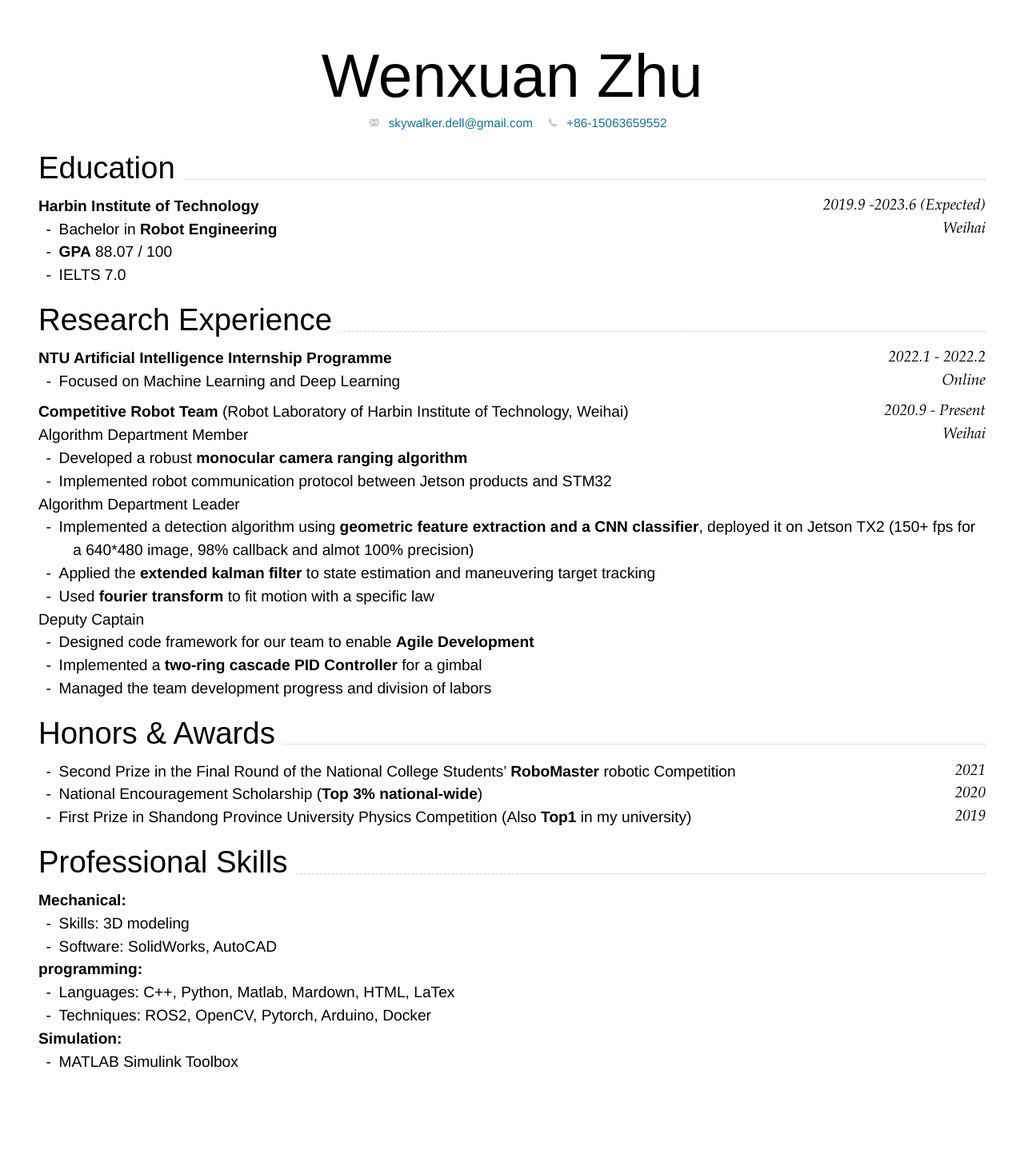
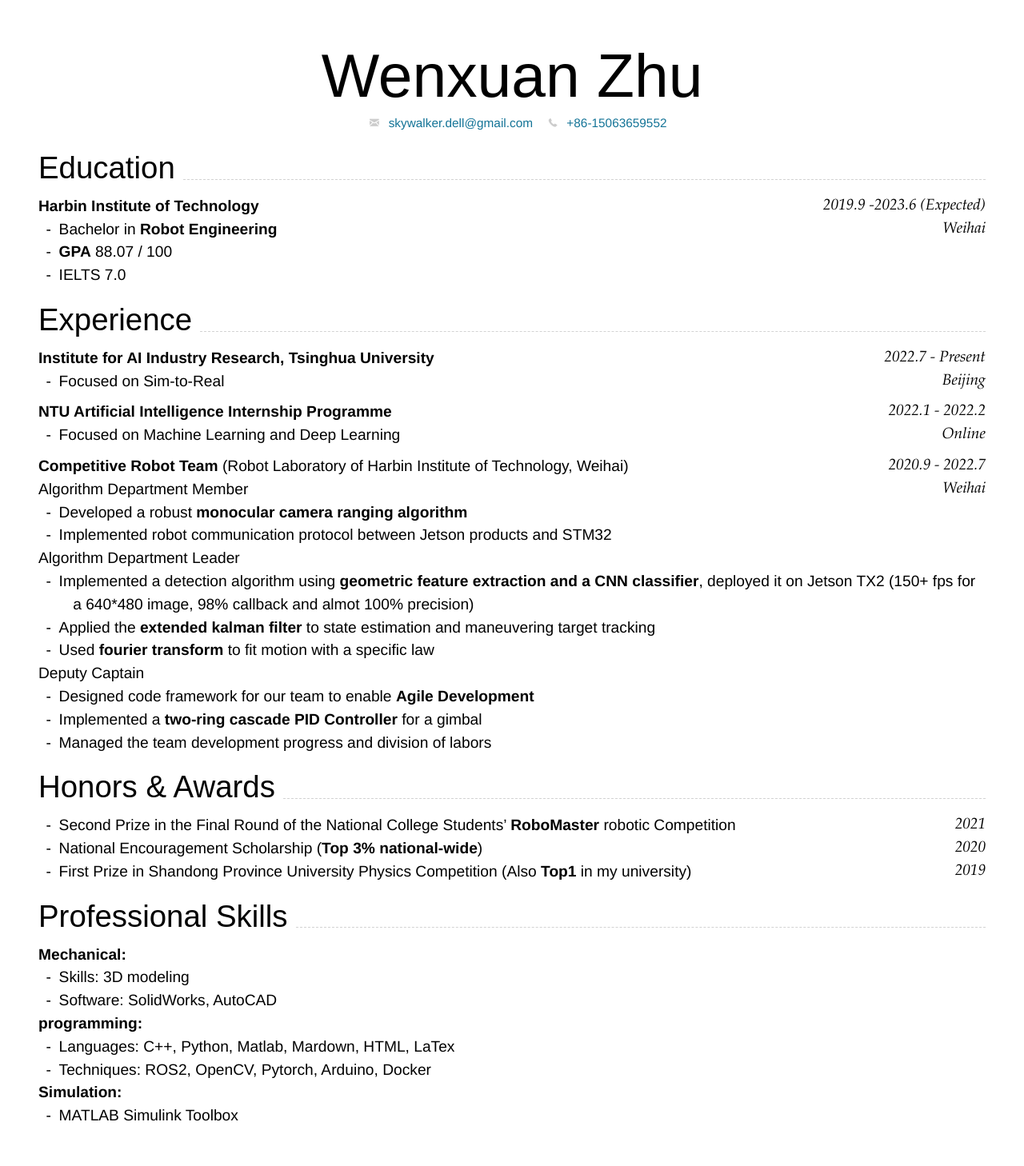
Before and after one commit to skywalker-dell/CV, a Jekyll site: the page built from index.md, in a window 1280 px wide. Shown: the whole page at 80% size. Built offline with Jekyll 4.4.1, drawn with Linux system fonts in a browser that asks for light colours; nearby versions of some CDN libraries; before the commit the page ends 1390 px from its top, so only the background shows below that.

````diff
--- a/index.md
+++ b/index.md
@@ -41,14 +41,21 @@ Weihai
 - IELTS 7.0
 
 
-## Research Experience
+## Experience
+### **Institute for AI Industry Research, Tsinghua University** `2022.7 - Present`
+```
+Beijing
+```
+- Focused on Sim-to-Real
+
+
 ### **NTU Artificial Intelligence Internship Programme** `2022.1 - 2022.2`
 ```
 Online
 ```
 - Focused on Machine Learning and Deep Learning
 
-### **Competitive Robot Team** (Robot Laboratory of Harbin Institute of Technology, Weihai)`2020.9 - Present`
+### **Competitive Robot Team** (Robot Laboratory of Harbin Institute of Technology, Weihai)`2020.9 - 2022.7`
 ```
 Weihai
 ```
````
